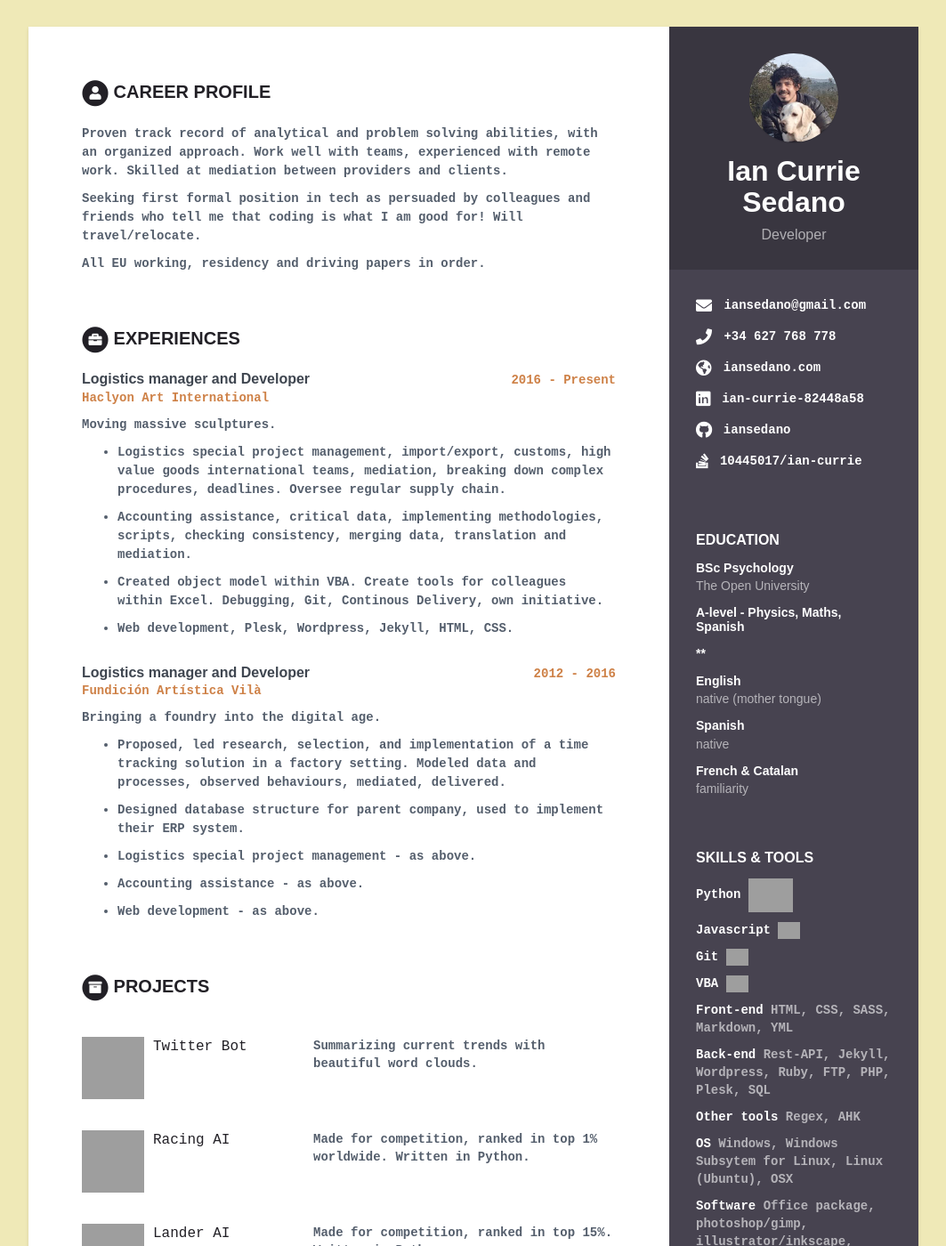
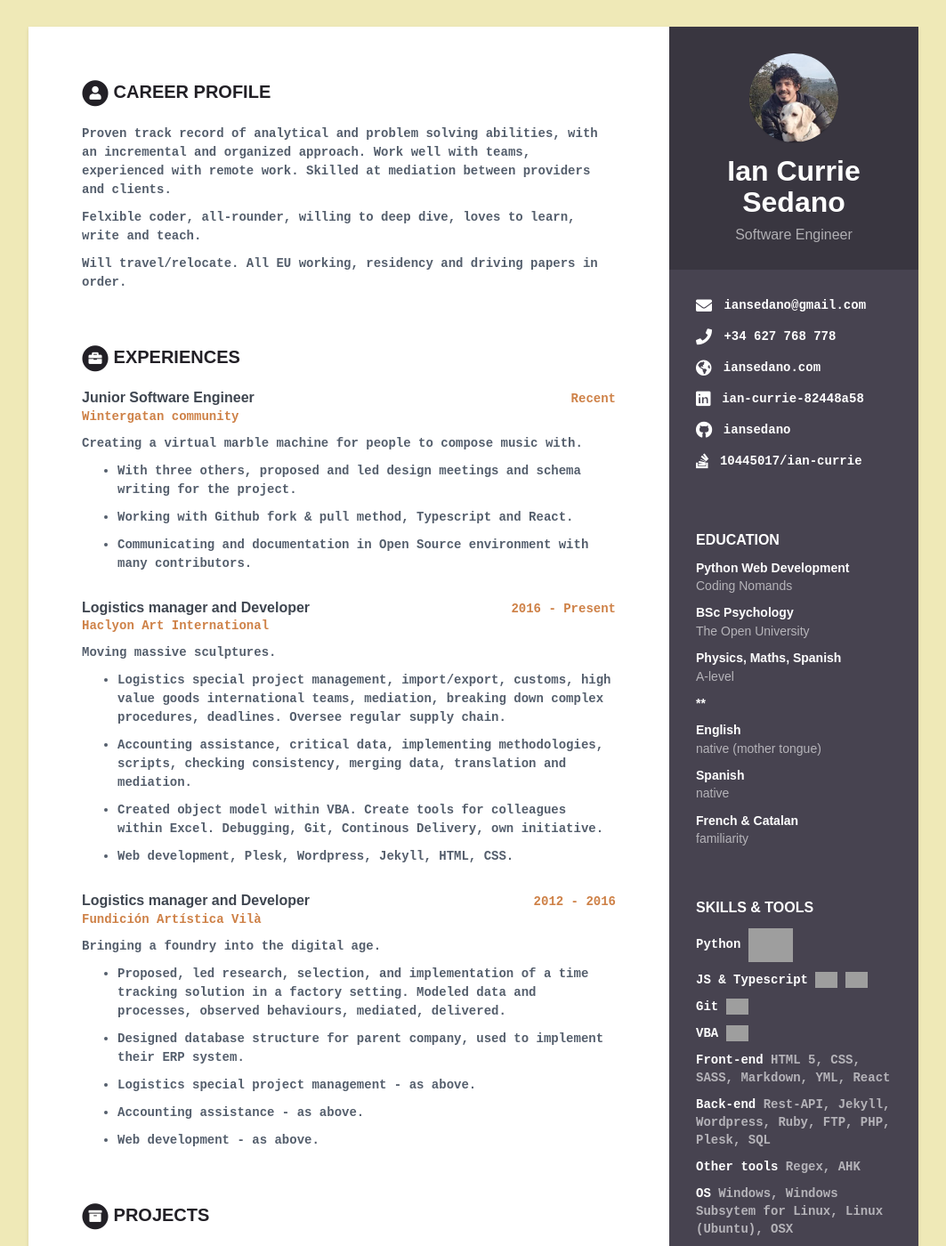
Before and after one commit to iansedano/cv, a Jekyll site: the page built from index.html, in a window 1280 px wide and 1400 px high. Shown: the whole window at 89% size, without its empty margins (108-1171 px from the left). Built offline with Jekyll 4.4.1, drawn with Linux system fonts in a browser that asks for light colours; grey boxes are pictures that could not be loaded.

Commit message:
wintergatan additions

```diff
--- a/_data/data.yml
+++ b/_data/data.yml
@@ -8,7 +8,7 @@ sidebar:
 
     # Profile information
     name: Ian Currie Sedano
-    tagline: Developer
+    tagline: Software Engineer
     avatar: profile.jpg  #place a 100x100 picture inside /assets/images/ folder and provide the name of the file below
 
     # Sidebar links
@@ -24,14 +24,14 @@ sidebar:
     languages:
       - idiom: Python <img src="https://www.dropbox.com/s/rfisej9n9xny58p/python_icon.png?raw=1" width=50px align:"left">
 
-      - idiom: Javascript <img src="https://www.dropbox.com/s/w3qyxvxvvkredz6/js_icon.png?raw=1" width=25px>
+      - idiom: JS & Typescript <img src="https://www.dropbox.com/s/w3qyxvxvvkredz6/js_icon.png?raw=1" width=25px> <img src="https://www.dropbox.com/s/wsd4wmdu7d29e4k/typescript.svg?raw=1" width=25px>
 
       - idiom: Git <img src="https://www.dropbox.com/s/2agm6dvhfh3otp2/git_icon.png?raw=1" width=25px>
 
       - idiom: VBA <img src="https://www.dropbox.com/s/3fmt3obrbh76ct1/vba_logo.png?raw=1" width=25px>
 
       - idiom: Front-end
-        level: HTML, CSS, SASS, Markdown, YML
+        level: HTML 5, CSS, SASS, Markdown, YML, React
 
       - idiom: Back-end
         level: Rest-API, Jekyll, Wordpress, Ruby, FTP, PHP, Plesk, SQL
@@ -53,27 +53,27 @@ sidebar:
         link: http://www.iansedano.com/music/
 
       - item: Dogs
-        link:
+        link: https://www.dropbox.com/s/9l6y3j6u9lgz3fi/gandhi_silly.jpg?raw=1
 
 career-profile:
     title: Career Profile
     summary: |
-      Proven track record of analytical and problem solving abilities, with an organized approach. Work well with teams, experienced with remote work. Skilled at mediation between providers and clients.
+      Proven track record of analytical and problem solving abilities, with an incremental and organized approach. Work well with teams, experienced with remote work. Skilled at mediation between providers and clients.
 
-      Seeking first formal position in tech as persuaded by colleagues and friends who tell me that coding is what I am good for! Will travel/relocate.
+      Felxible coder, all-rounder, willing to deep dive, loves to learn, write and teach.
 
+      Will travel/relocate.
       All EU working, residency and driving papers in order.
 
 education:
+    - degree: Python Web Development
+      university: Coding Nomands
+
     - degree: BSc Psychology
       university: The Open University
-      #time: 2011 - 2012
-      #details: |
-      #  Describe your study here
-      #  pretium quis, sem.
-      #    - Bullet point
-      #    - Bullet point
-    - degree: A-level - Physics, Maths, Spanish
+
+    - degree: Physics, Maths, Spanish
+      university: A-level
 
     - degree: "**"
 
@@ -87,6 +87,19 @@ education:
       university: familiarity
 
 experiences:
+    - role: Junior Software Engineer
+      time: Recent
+      company: Wintergatan community
+      details: |
+        Creating a virtual marble machine for people to compose music with.
+
+          - With three others, proposed and led design meetings and schema writing for the project.
+
+          - Working with Github fork & pull method, Typescript and React.
+
+          - Communicating and documentation in Open Source environment with many contributors.
+
+
     - role: Logistics manager and Developer
       time: 2016 - Present
       company: Haclyon Art International
@@ -117,6 +130,7 @@ experiences:
           - Accounting assistance - as above.
 
           - Web development - as above.
+
 
 
 
```
